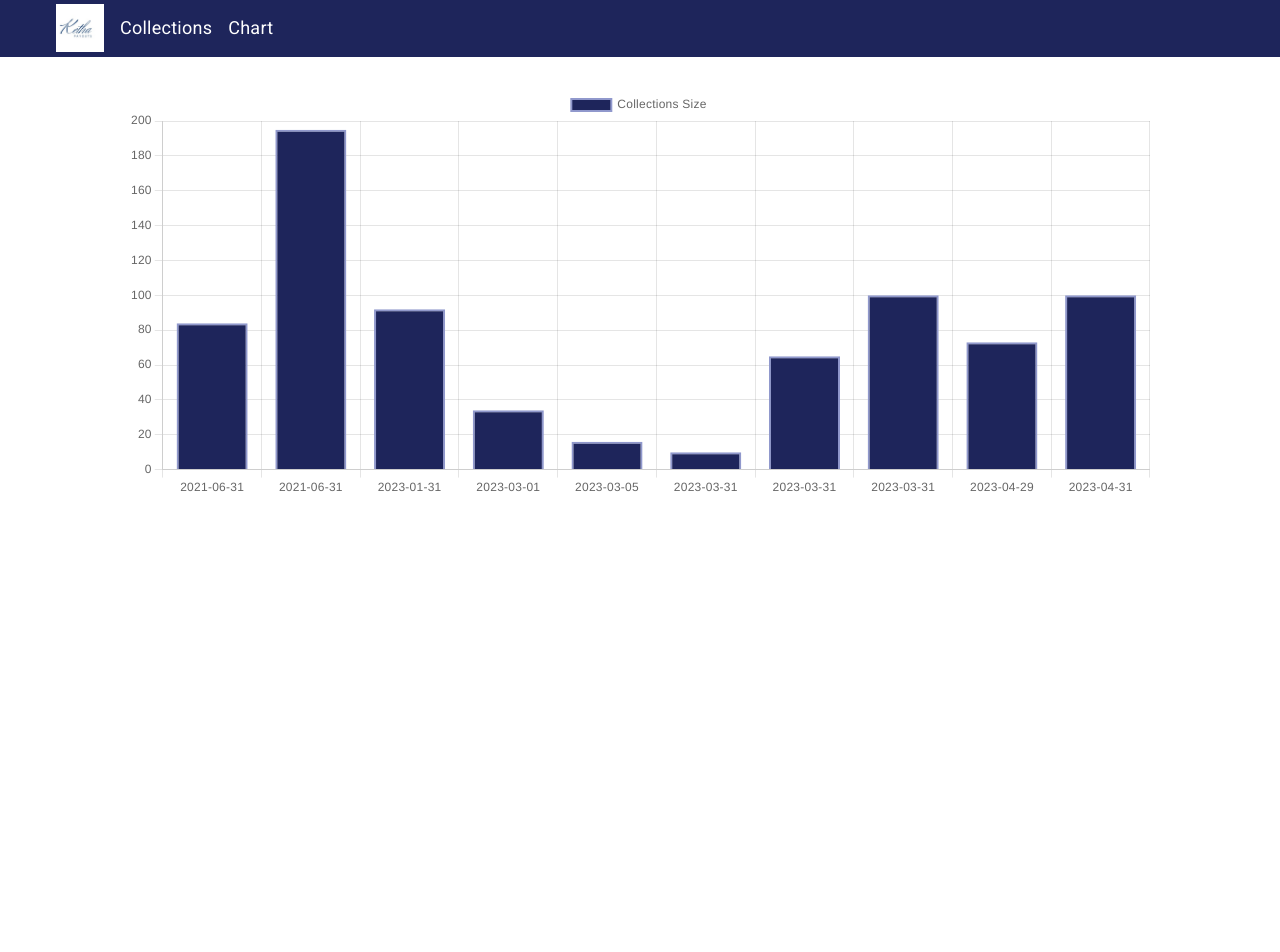
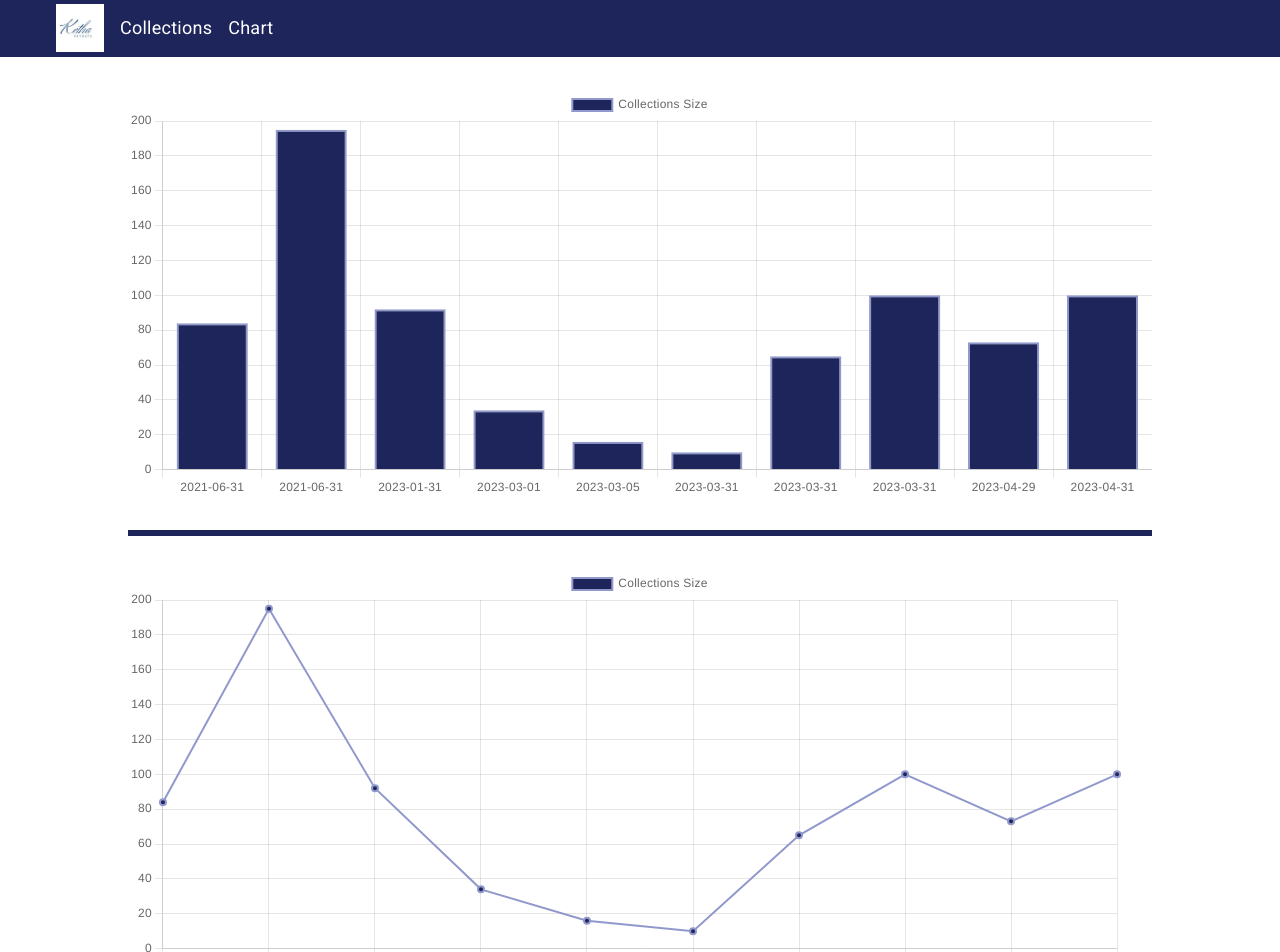
Before and after one commit to ketha-technologies/roy-okite, an Angular app: page /chart in a window 1280 px wide. Shown: the top 952 px of the page. Before the commit the page ends 800 px from the top, so only its background shows below. Built offline with nearby package versions, Linux system fonts and the light colour scheme; data requests are answered from the project's data file.

Commit message:
:sparkles: Add line chart to charts page
Add a line chart as well to the charts page to have both the bar and line charts

```diff
--- a/src/app/pages/chart/chart.component.css
+++ b/src/app/pages/chart/chart.component.css
@@ -1,5 +1,13 @@
 .chart-container {
   width: 80%;
   margin-inline: auto;
+}
+
+canvas {
+  margin-bottom: 2rem;
   margin-top: 2rem;
 }
+
+hr {
+  border: solid 3px #1e255b;
+}
--- a/src/app/pages/chart/chart.component.html
+++ b/src/app/pages/chart/chart.component.html
@@ -1,3 +1,6 @@
 <div class="chart-container">
-  <canvas  id="MyChart" >{{ chart }}</canvas>
+  <canvas  id="barchart" >{{ chart }}</canvas>
+  <hr />
+  <canvas  id="linechart" >{{ chart }}</canvas>
+  <hr />
 </div>
--- a/src/app/pages/chart/chart.component.ts
+++ b/src/app/pages/chart/chart.component.ts
@@ -29,15 +29,16 @@ export class ChartComponent implements OnInit {
           this.dateData.push(this.chartData[i].collectionDate.slice(0, 10));
           this.sizeData.push(this.chartData[i].collectionSize);
         }
-        this.createChart(this.dateData, this.sizeData);
+        this.createChart(this.dateData, this.sizeData, 'bar', 'barchart');
+        this.createChart(this.dateData, this.sizeData, 'line', 'linechart');
       }
     });
   }
 
-  createChart(dateData: any, sizeData: any){
+  createChart(dateData: any, sizeData: any, type: any, id: any){
 
-    this.chart = new Chart("MyChart", {
-      type: 'bar', //this denotes the type of chart
+    this.chart = new Chart(id, {
+      type: type, //this denotes the type of chart
 
       data: {// values on X-Axis
         labels: dateData,
```
